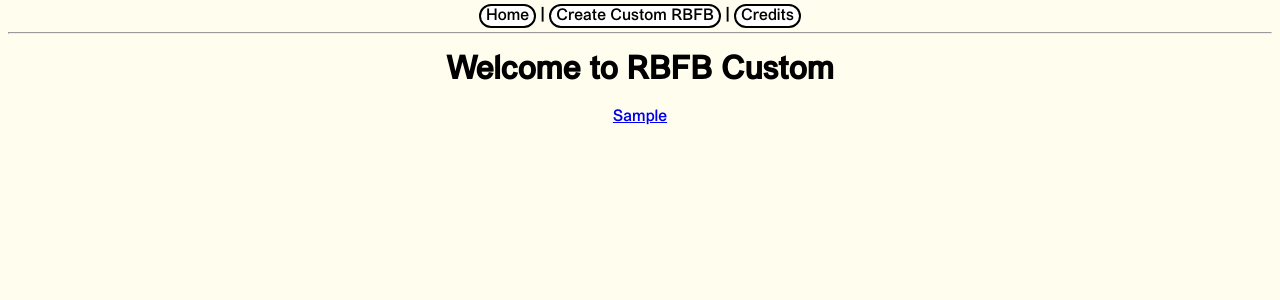
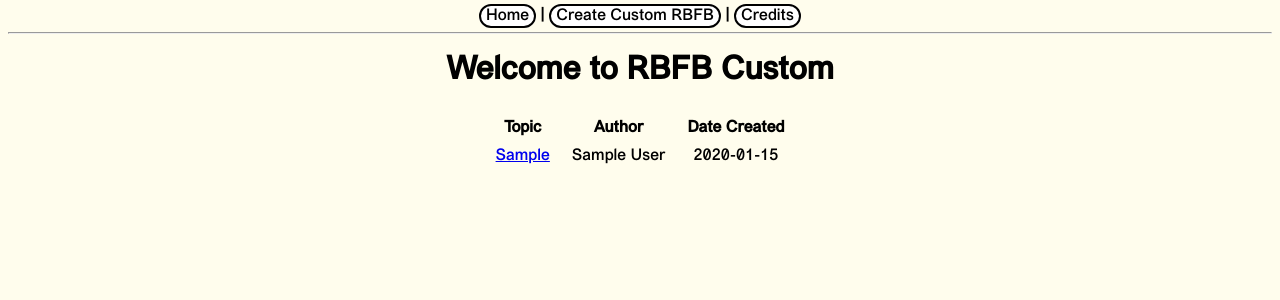
Before and after one commit to griffinhcollins/custom-rbfb, a Flask app: page / in a window 1280 px wide. Shown: the top 300 px of the page. Run offline with Flask 3, Linux system fonts and the light colour scheme; tables that the repository leaves empty hold one stand-in row (values such as "Sample post").

Commit message:
Added basic table to index to show author and date created

```diff
--- a/app/routes.py
+++ b/app/routes.py
@@ -67,3 +67,8 @@ def score(topic, rgb, score):
 @app.route("/credits")
 def credits():
     return render_template("credits.html")
+
+@app.route("/share/<urlval>")
+def share(urlval):
+    shareurl = f"http://127.0.0.1:5000/view/{urlval}"
+    return render_template("share.html", url=shareurl)
--- a/app/static/styles.css
+++ b/app/static/styles.css
@@ -13,6 +13,16 @@ body {
     margin: 0px auto;
     border-collapse: collapse;
 }
+
+
+/* Index */
+#index-table{
+    margin-left: auto;
+    margin-right: auto;
+    border-spacing: 20px 10px;
+}
+
+/* View */
 
 #answer-table {
     margin: 0px auto;
--- a/app/templates/index.html
+++ b/app/templates/index.html
@@ -3,8 +3,24 @@
 {% block content %}
 
 <h1>Welcome to RBFB Custom</h1>
-{% for post in posts|reverse %}
-<p> <a href="/view/{{ post.urlval }}">{{ post.topic }}</a> </p>
-{% endfor %}
+<table id="index-table">
+<th>Topic</th>
+<th>Author</th>
+<th>Date Created</th>
+    {% for post in posts|reverse %}
+    <tr>
+        <td>
+            <a href="/view/{{ post.urlval }}">{{ post.topic }}</a>
+        </td>
+        <td>
+            <div>{{ post.author }}</a>
+        </td>
+        <td>
+            <div>{{ post.date }}</a>
+        </td>
+    </tr>
+    {% endfor %}
+</table>
+
 
 {% endblock %}
```
Also changed, not shown: app.db.
